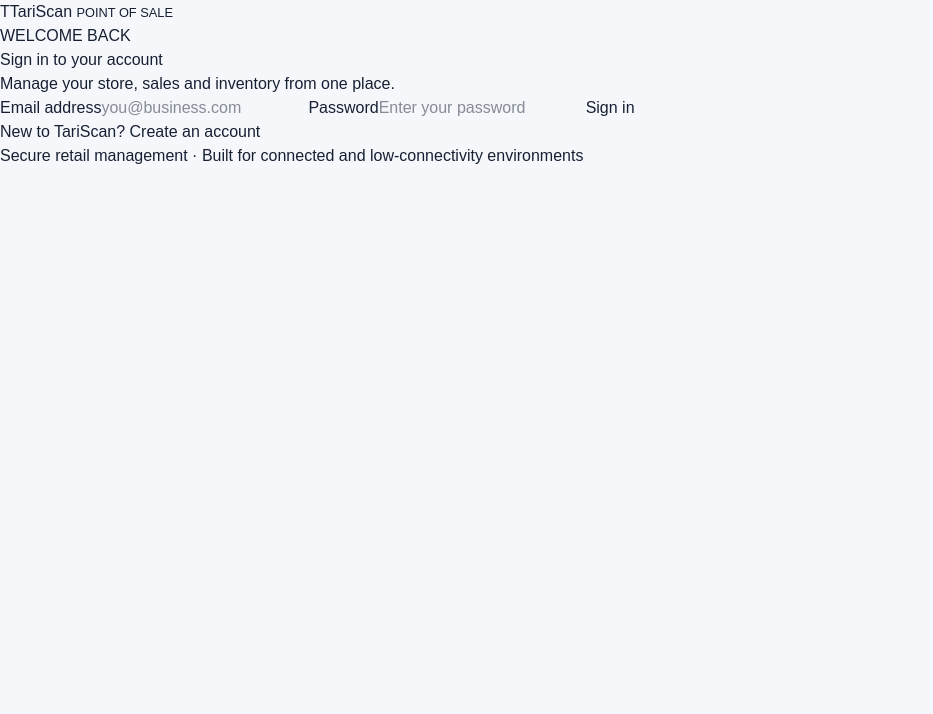
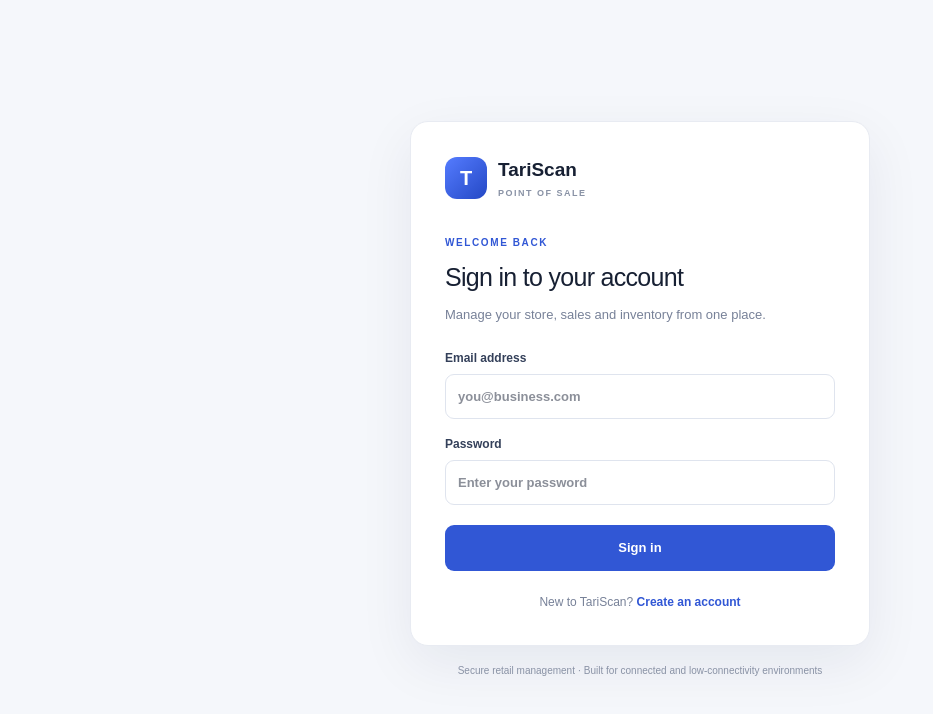
Before and after one commit to tari007/tariscan, a Next.js app: page /login in a window 1280 px wide. Shown: the top 714 px of the page, without its empty margins (0-933 px from the left). Built offline with nearby package versions, Linux system fonts and the light colour scheme; no server answers.

Commit message:
Build 2: style authentication and business onboarding

```diff
--- a/src/app/globals.css
+++ b/src/app/globals.css
@@ -759,3 +759,159 @@ a {
     grid-template-columns: 1fr;
   }
 }
+
+
+/* Authentication and business onboarding */
+.auth-page {
+  min-height: 100vh;
+  display: flex;
+  flex-direction: column;
+  align-items: center;
+  justify-content: center;
+  padding: 34px 16px;
+  background: #f5f7fb;
+}
+.auth-card {
+  width: 100%;
+  max-width: 460px;
+  padding: 34px;
+  border: 1px solid var(--border);
+  border-radius: 18px;
+  background: #fff;
+  box-shadow: 0 18px 55px rgba(20, 35, 70, .07);
+}
+.auth-card-wide { max-width: 540px; }
+.auth-brand {
+  display: flex;
+  align-items: center;
+  gap: 11px;
+  color: #172033;
+  font-weight: 800;
+  font-size: 19px;
+  text-decoration: none;
+  margin-bottom: 34px;
+}
+.auth-brand small {
+  display: block;
+  color: #8992a5;
+  font-size: 9px;
+  letter-spacing: 1.5px;
+  margin-top: 3px;
+}
+.auth-mark {
+  width: 42px;
+  height: 42px;
+  display: grid;
+  place-items: center;
+  border-radius: 12px;
+  color: #fff;
+  font-size: 20px;
+  background: linear-gradient(135deg, #557cff, #2448c5);
+}
+.auth-eyebrow {
+  color: var(--primary);
+  font-size: 10px;
+  font-weight: 800;
+  letter-spacing: 1.6px;
+  margin: 0 0 9px;
+}
+.auth-card h1 {
+  color: #172033;
+  font-size: 25px;
+  letter-spacing: -.7px;
+  margin: 0;
+}
+.auth-muted {
+  color: var(--muted);
+  font-size: 13px;
+  line-height: 1.6;
+  margin: 9px 0 23px;
+}
+.auth-form { display: flex; flex-direction: column; gap: 16px; }
+.auth-form label {
+  display: flex;
+  flex-direction: column;
+  gap: 7px;
+  color: #34405a;
+  font-size: 12px;
+  font-weight: 700;
+}
+.auth-form input, .auth-form select {
+  width: 100%;
+  min-height: 45px;
+  border: 1px solid #dfe4ee;
+  border-radius: 9px;
+  padding: 0 12px;
+  background: #fff;
+  color: #172033;
+  font-size: 13px;
+  outline: none;
+}
+.auth-form input:focus, .auth-form select:focus {
+  border-color: #557cff;
+  box-shadow: 0 0 0 3px rgba(49, 87, 213, .1);
+}
+.auth-form button {
+  min-height: 46px;
+  border: 0;
+  border-radius: 9px;
+  color: #fff;
+  background: #3157d5;
+  font-size: 13px;
+  font-weight: 800;
+  margin-top: 4px;
+}
+.auth-form button:disabled { opacity: .65; cursor: wait; }
+.auth-switch {
+  color: #778198;
+  text-align: center;
+  font-size: 12px;
+  margin: 22px 0 0;
+}
+.auth-switch a, .auth-link-button {
+  color: #3157d5;
+  font-weight: 800;
+  text-decoration: none;
+}
+.auth-notice, .auth-error, .auth-success {
+  border-radius: 8px;
+  padding: 11px 12px;
+  font-size: 11px;
+  line-height: 1.55;
+  margin: 0 0 17px;
+}
+.auth-notice { background: #fff8e8; color: #88651f; border: 1px solid #f1dfb7; }
+.auth-error { background: #fff0f0; color: #b52f38; border: 1px solid #f3caca; }
+.auth-success { background: #eaf8f0; color: #18734f; border: 1px solid #c6ead5; }
+.auth-footnote {
+  max-width: 520px;
+  color: #8992a5;
+  text-align: center;
+  font-size: 10px;
+  line-height: 1.6;
+  margin: 17px 0 0;
+}
+.auth-account {
+  background: #f4f6fb;
+  color: #68738a;
+  padding: 10px 12px;
+  border-radius: 8px;
+  font-size: 11px;
+  overflow-wrap: anywhere;
+}
+.auth-two-col { display: grid; grid-template-columns: 1fr 1fr; gap: 12px; }
+.auth-link-button {
+  display: block;
+  margin: 17px auto 0;
+  padding: 8px 12px;
+  background: transparent;
+  border: 0;
+  font-size: 12px;
+}
+@media (max-width: 520px) {
+  .auth-card { padding: 25px 20px; border-radius: 14px; }
+  .auth-card h1 { font-size: 22px; }
+}
+@media (max-width: 390px) {
+  .auth-two-col { grid-template-columns: 1fr; }
+}
```
